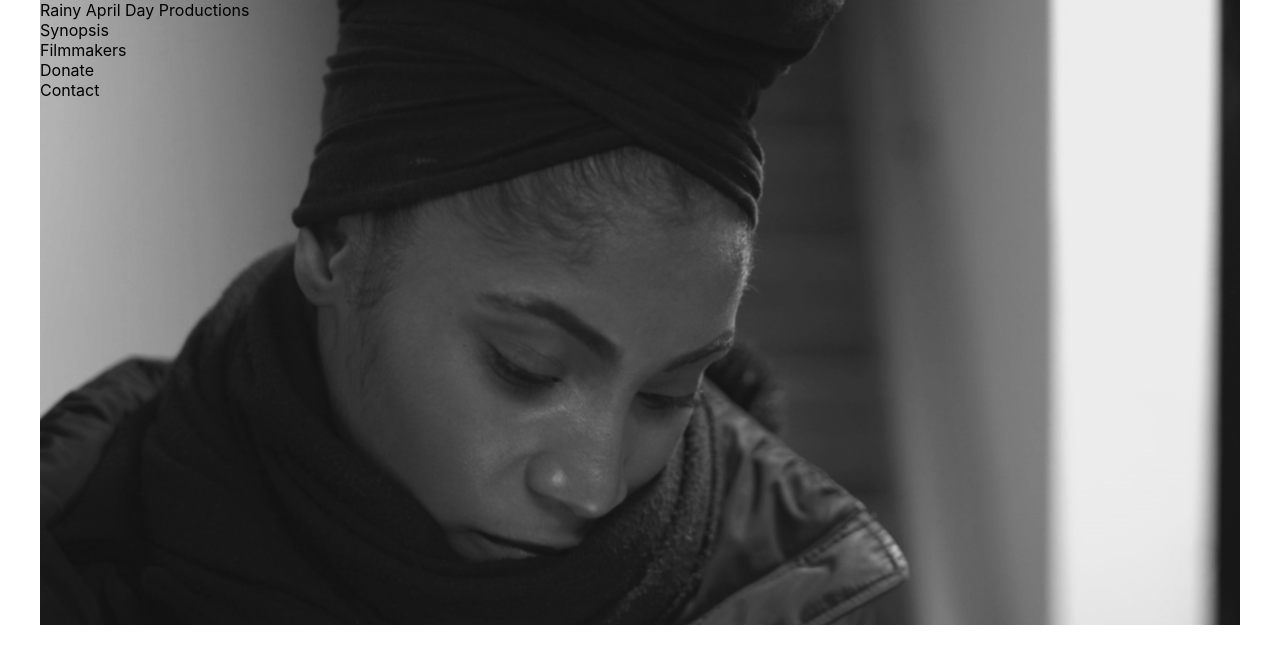
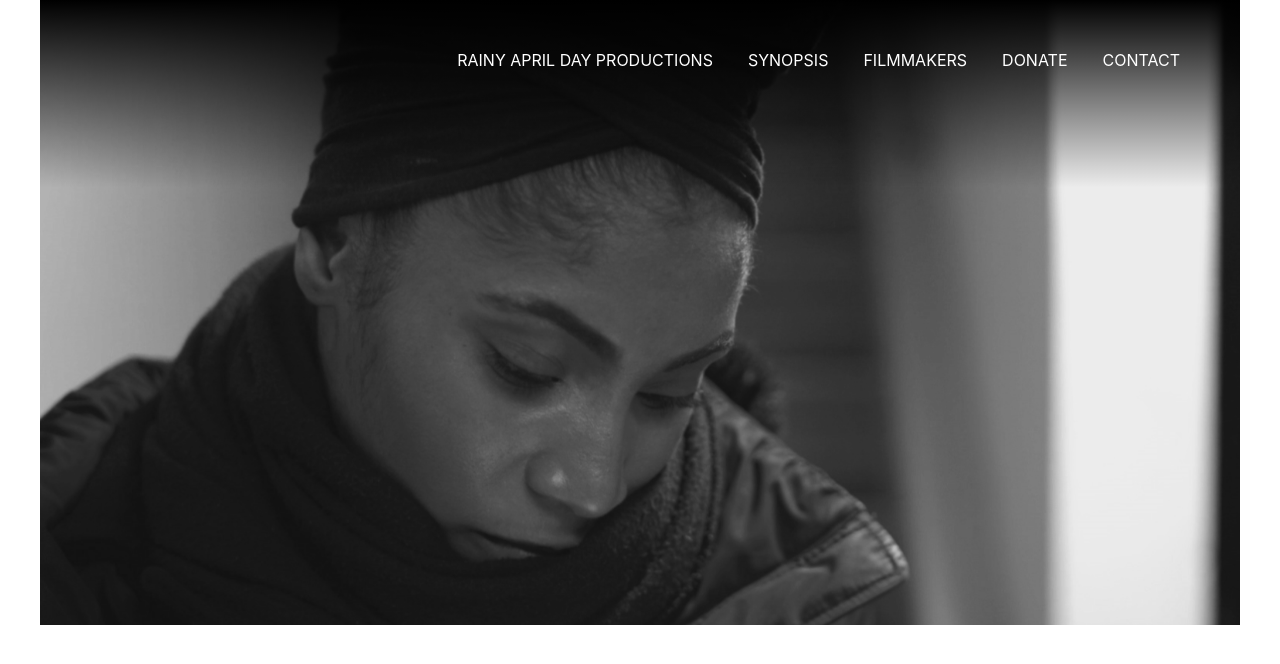
Before and after one commit to EJLearner/rainyaprilday.com, a React app: page / in a window 1280 px wide. Shown: the top 664 px of the page. Built offline with nearby package versions, Linux system fonts and the light colour scheme.

Commit message:
add top links styling

```diff
--- a/src/MainPage.css
+++ b/src/MainPage.css
@@ -6,8 +6,30 @@
 }
 
 .background-full-height-hack-inner {
+  background: linear-gradient(rgba(0, 0, 0, 255) 0%, rgba(0, 0, 0, 0) 30%, rgba(0, 0, 0, 0) 100%);
   height: 100%;
   position: absolute;
   top: 0;
   width: 100%;
 }
+
+.top-links {
+  text-transform: uppercase;
+  color: white;
+  margin-top: 50px;
+  margin-right: 60px;
+  position: absolute;
+  right: 0;
+  display: flex;
+}
+
+.top-links a {
+  color: white;
+  text-decoration: none;
+  display: block;
+  margin-left: 35px;
+}
+
+.top-links a:hover {
+  text-decoration: underline;
+}
--- a/src/MainPage.js
+++ b/src/MainPage.js
@@ -1,4 +1,5 @@
 import React from "react";
+import { Link } from "react-router-dom";
 import mainPicture from "./assets/main-picture.png";
 
 import "./MainPage.css";
@@ -10,11 +11,11 @@ function MainPage() {
     <div className="background-full-height-hack-outer" style={backgroundStyle}>
       <div className="background-full-height-hack-inner">
         <div className="top-links">
-          <div>Rainy April Day Productions</div>
-          <div>Synopsis</div>
-          <div>Filmmakers</div>
-          <div>Donate</div>
-          <div>Contact</div>
+          <Link>Rainy April Day Productions</Link>
+          <Link>Synopsis</Link>
+          <Link>Filmmakers</Link>
+          <Link>Donate</Link>
+          <Link>Contact</Link>
         </div>
       </div>
     </div>
```
